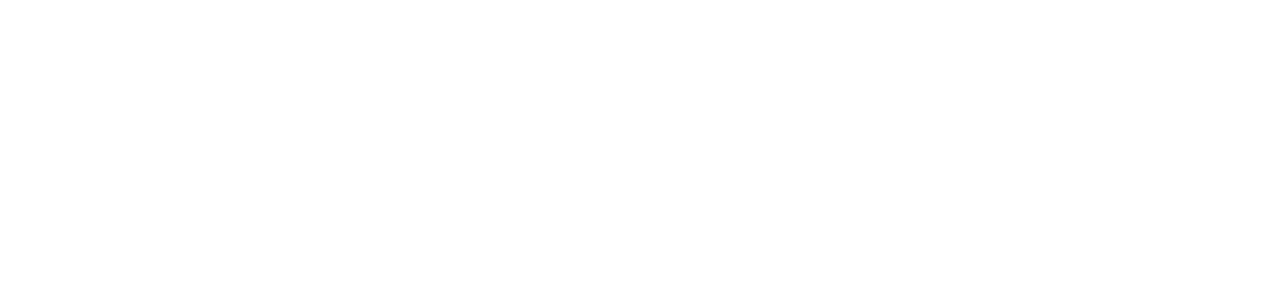
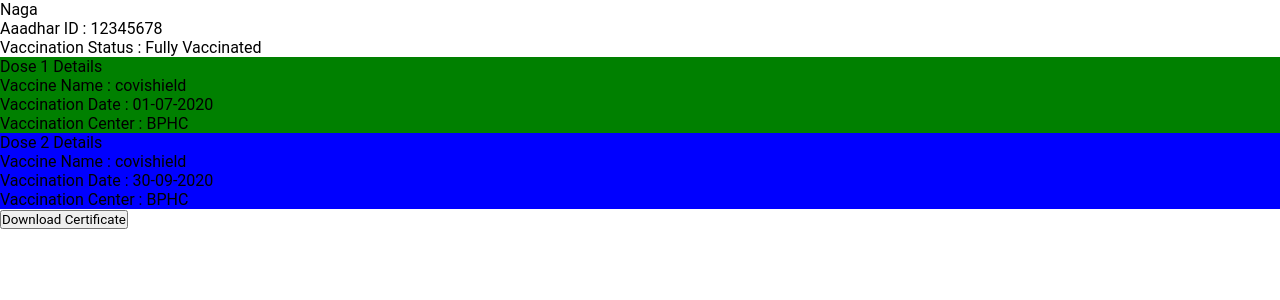
Before and after one commit to dhan-ush/Co-VAX, a React (Create React App) app in the folder client/: page /certificate in a window 1280 px wide. Before the commit this address had no page. Shown: the top 300 px of the page. Built offline with nearby package versions, Linux system fonts and the light colour scheme; the HTML template or start-up script is replaced by a standard one.

Commit message:
Download Certificate

```diff
--- a/client/src/App.js
+++ b/client/src/App.js
@@ -7,6 +7,7 @@
 import Registration from "./pages/registrationDetails";
 import Dashboard from "./pages/dashboard";
 import Profile from "./components/Profile";
+import DownloadCertificate from "./components/DownloadCerti";
 function App() {
   return (
     <div className="App">
@@ -18,6 +19,7 @@
           <Route path="/dash" element={<Dashboard />} />
           <Route path="/regdetails" element={<Registration />} />
           <Route path="/profile" element={<Profile />} />
+          <Route path="/certificate" element={<DownloadCertificate />} />
         </Routes>
       </Router>
     </div>
--- a/client/src/components/DownloadCerti.js
+++ b/client/src/components/DownloadCerti.js
@@ -1,12 +1,86 @@
-import React from 'react';
-import st from '../styles/raiseissue.module.css'
-import { Link } from "react-router-dom"
+import React from "react";
+import st from "../styles/raiseissue.module.css";
+import { Link } from "react-router-dom";
 
-function DownloadCerti() {
+function DownloadCertificate() {
+  const userData = {
+    aadhar: 12345678,
+    name: "Naga",
+    password: "naga",
+    confirm_password: "naga",
+    date_of_birth: "20-08-2002",
+    primary_number: "12345",
+    secondary_number: "678910",
+    vaccination_status: 2,
+    address_line: "Bits Hyderabad",
+    pincode: "500078",
+    city: "Hyderabad",
+    state: "Telangana",
+  };
+  const vaccinationRecord = {
+    aadhar: 12345678,
+    vaccination_id: 1234,
+    dose1_Date: "01-07-2020",
+    dose1_center_id: 1,
+    dose1_vaccine_name: "covishield",
+    dose2_Date: "30-09-2020",
+    dose2_center_id: 2,
+    dose2_vaccine_name: "covishield",
+  };
+  const getVaccinationCenterName = (center_id) => {
+    //we will use this fucntion to get name of center from center_id when backend is ready
+    //currently i am returning a dummy name
+    return "BPHC";
+  };
+  const getStatus = (vaccination_status) => {
+    if (vaccination_status === 0) return "Not Vaccinated";
+    else if (vaccination_status === 1) return "Partially Vaccinated";
+    else return "Fully Vaccinated";
+  };
   return (
     <>
+      <div>{userData.name}</div>
+      <div>Aaadhar ID : {userData.aadhar}</div>
+      <div>Vaccination Status : {getStatus(userData.vaccination_status)}</div>
+
+      {(getStatus(userData.vaccination_status) === "Partially Vaccinated" ||
+        getStatus(userData.vaccination_status) === "Fully Vaccinated") && (
+        <div style={{ backgroundColor: "green" }}>
+          <div>Dose 1 Details</div>
+          <div>Vaccine Name : {vaccinationRecord.dose1_vaccine_name}</div>
+          <div>Vaccination Date : {vaccinationRecord.dose1_Date}</div>
+          <div>
+            Vaccination Center :{" "}
+            {getVaccinationCenterName(vaccinationRecord.dose1_center_id)}
+          </div>
+        </div>
+      )}
+
+      {getStatus(userData.vaccination_status) === "Fully Vaccinated" && (
+        <div style={{ backgroundColor: "blue" }}>
+          <div>Dose 2 Details</div>
+          <div>Vaccine Name : {vaccinationRecord.dose2_vaccine_name}</div>
+          <div>Vaccination Date : {vaccinationRecord.dose2_Date}</div>
+          <div>
+            Vaccination Center :{" "}
+            {getVaccinationCenterName(vaccinationRecord.dose2_center_id)}
+          </div>
+        </div>
+      )}
+
+      {getStatus(userData.vaccination_status) === "Partially Vaccinated" && (
+        <div>?? days left for second dose</div> //will decide how to calculate number of days later
+      )}
+
+      {getStatus(userData.vaccination_status) !== "Not Vaccinated" && (
+        <button>Download Certificate</button>
+      )}
+
+      {getStatus(userData.vaccination_status) === "Not Vaccinated" && (
+        <div>Certificates are only available for vaccinated people</div>
+      )}
     </>
-  )
+  );
 }
 
-export default DownloadCerti;
+export default DownloadCertificate;
```
